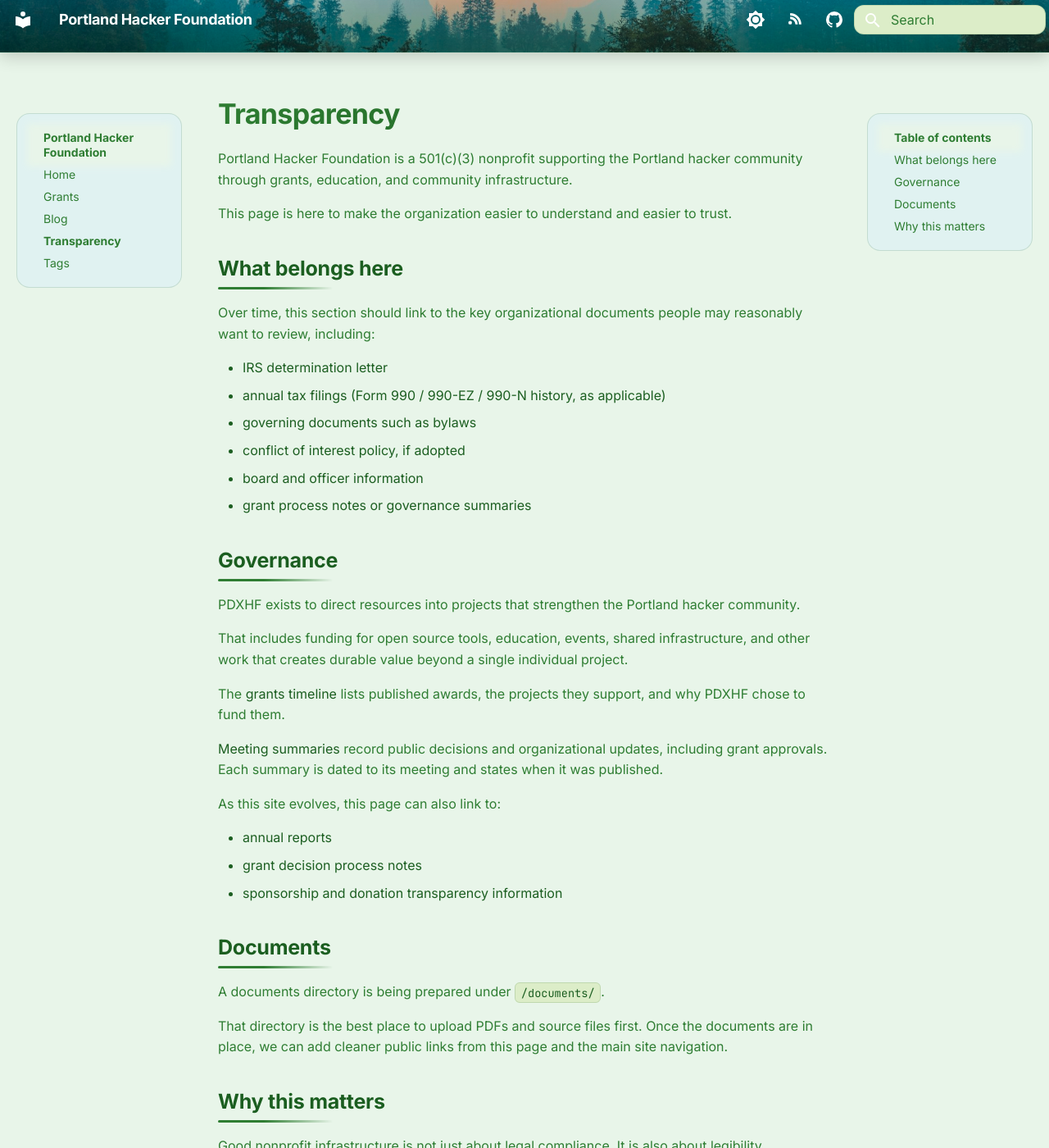
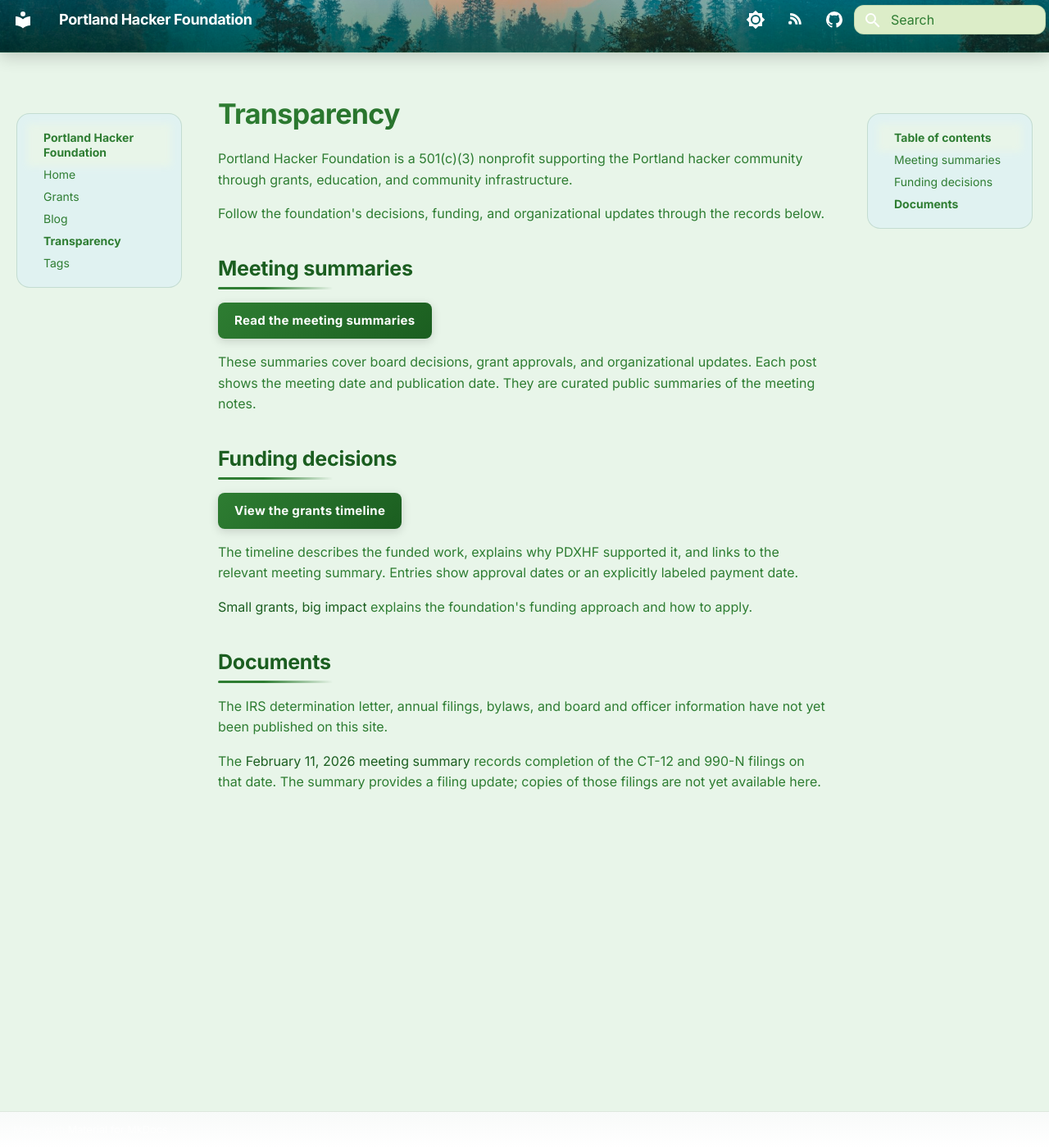
Before and after one commit to pierce403/PDXHF, an MkDocs documentation site: the page built from docs/transparency.md, in a window 1280 px wide and 1400 px high. Shown: the whole window at 82% size. Built offline with MkDocs 1.6.1 and Material for MkDocs 9.7.7, drawn with Linux system fonts in a browser that asks for light colours; some of the changed text lies outside the part shown.

Commit message:
Replace transparency placeholder with published records

```diff
--- a/docs/transparency.md
+++ b/docs/transparency.md
@@ -2,43 +2,24 @@
 
 Portland Hacker Foundation is a 501(c)(3) nonprofit supporting the Portland hacker community through grants, education, and community infrastructure.
 
-This page is here to make the organization easier to understand and easier to trust.
+Follow the foundation's decisions, funding, and organizational updates through the records below.
 
-## What belongs here
+## Meeting summaries { #governance }
 
-Over time, this section should link to the key organizational documents people may reasonably want to review, including:
+[Read the meeting summaries](blog/category/meeting-summaries.md){ .md-button }
 
-- IRS determination letter
-- annual tax filings (Form 990 / 990-EZ / 990-N history, as applicable)
-- governing documents such as bylaws
-- conflict of interest policy, if adopted
-- board and officer information
-- grant process notes or governance summaries
+These summaries cover board decisions, grant approvals, and organizational updates. Each post shows the meeting date and publication date. They are curated public summaries of the meeting notes.
 
-## Governance
+## Funding decisions
 
-PDXHF exists to direct resources into projects that strengthen the Portland hacker community.
+[View the grants timeline](grants/index.md){ .md-button }
 
-That includes funding for open source tools, education, events, shared infrastructure, and other work that creates durable value beyond a single individual project.
+The timeline describes the funded work, explains why PDXHF supported it, and links to the relevant meeting summary. Entries show approval dates or an explicitly labeled payment date.
 
-The [grants timeline](grants/index.md) lists published awards, the projects they support, and why PDXHF chose to fund them.
-
-[Meeting summaries](blog/category/meeting-summaries.md) record public decisions and organizational updates, including grant approvals. Each summary is dated to its meeting and states when it was published.
-
-As this site evolves, this page can also link to:
-
-- annual reports
-- grant decision process notes
-- sponsorship and donation transparency information
+[Small grants, big impact](blog/posts/small-grants-big-impact.md) explains the foundation's funding approach and how to apply.
 
 ## Documents
 
-A documents directory is being prepared under [`/documents/`](documents/README.md).
+The IRS determination letter, annual filings, bylaws, and board and officer information have not yet been published on this site.
 
-That directory is the best place to upload PDFs and source files first. Once the documents are in place, we can add cleaner public links from this page and the main site navigation.
-
-## Why this matters
-
-Good nonprofit infrastructure is not just about legal compliance. It is also about legibility.
-
-The easier it is for people to understand how the foundation works, the easier it is for donors, applicants, and community members to trust it.
+The [February 11, 2026 meeting summary](blog/posts/meeting-2026-02-11.md#organizational-work) records completion of the CT-12 and 990-N filings on that date. The summary provides a filing update; copies of those filings are not yet available here.
```
Also changed, not shown: AGENTS.md (+1 -0 lines).
